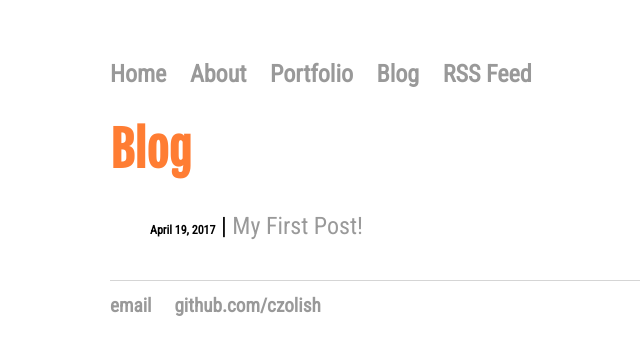
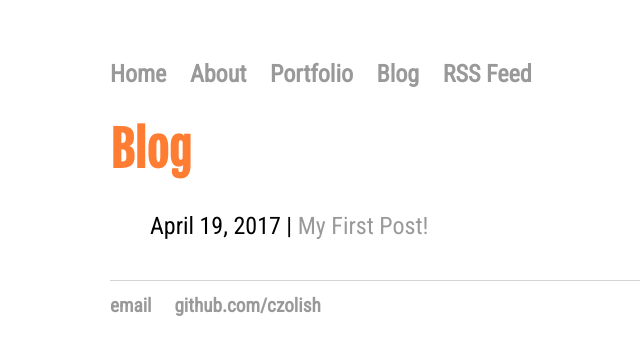
Before and after one commit to czolish/czolish.github.io, a Jekyll site: the page built from blog/index.html, in a window 1280 px wide. Shown: the top 355 px of the page, without its empty margins (82-722 px from the left). Built offline with Jekyll 4.4.1, drawn with Linux system fonts in a browser that asks for light colours; some web fonts are replaced; comment, search, counter and statistics services are not loaded.

Commit message:
Update main.css

```diff
--- a/css/main.css
+++ b/css/main.css
@@ -53,9 +53,8 @@ p.meta {
 
 span.datestring {
     font-family: 'Roboto Condensed', sans-serif;
-    font-weight: bold;
     color: #000000;
-    font-size: 0.5em;
+    font-size: 1em;
 }
 
 footer {
```
